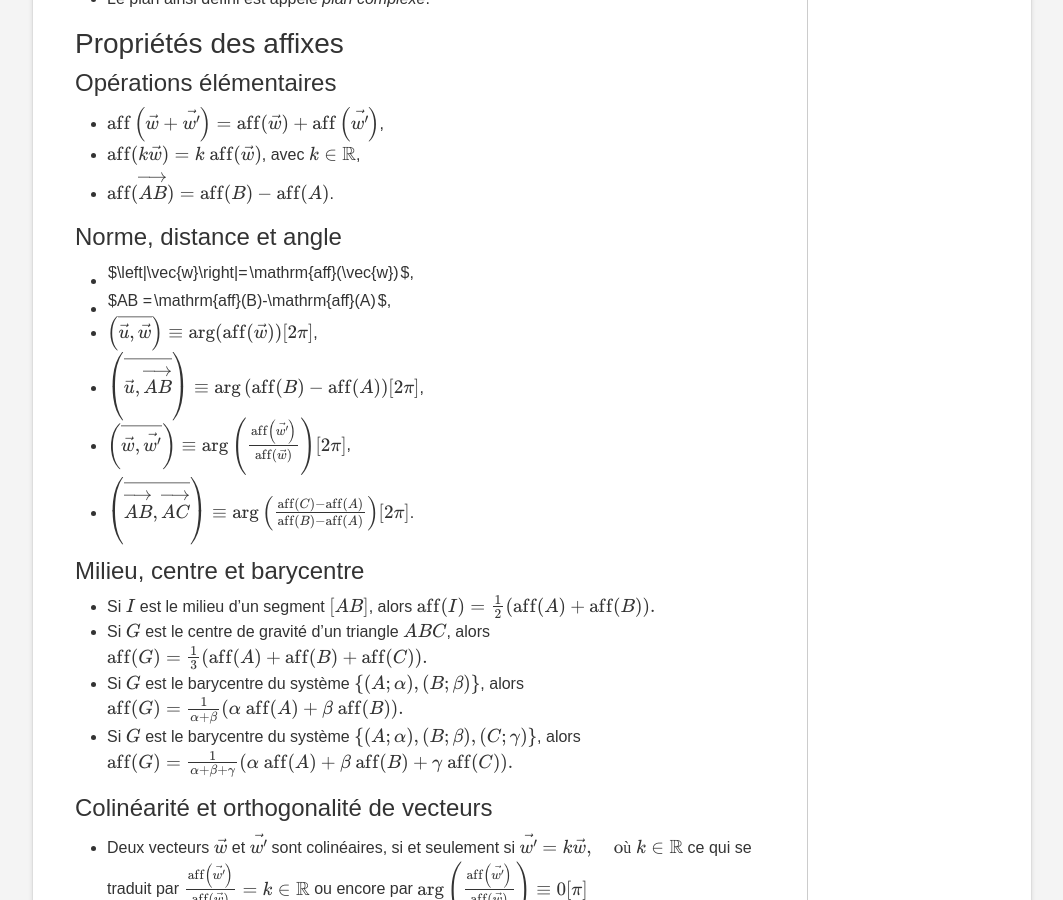
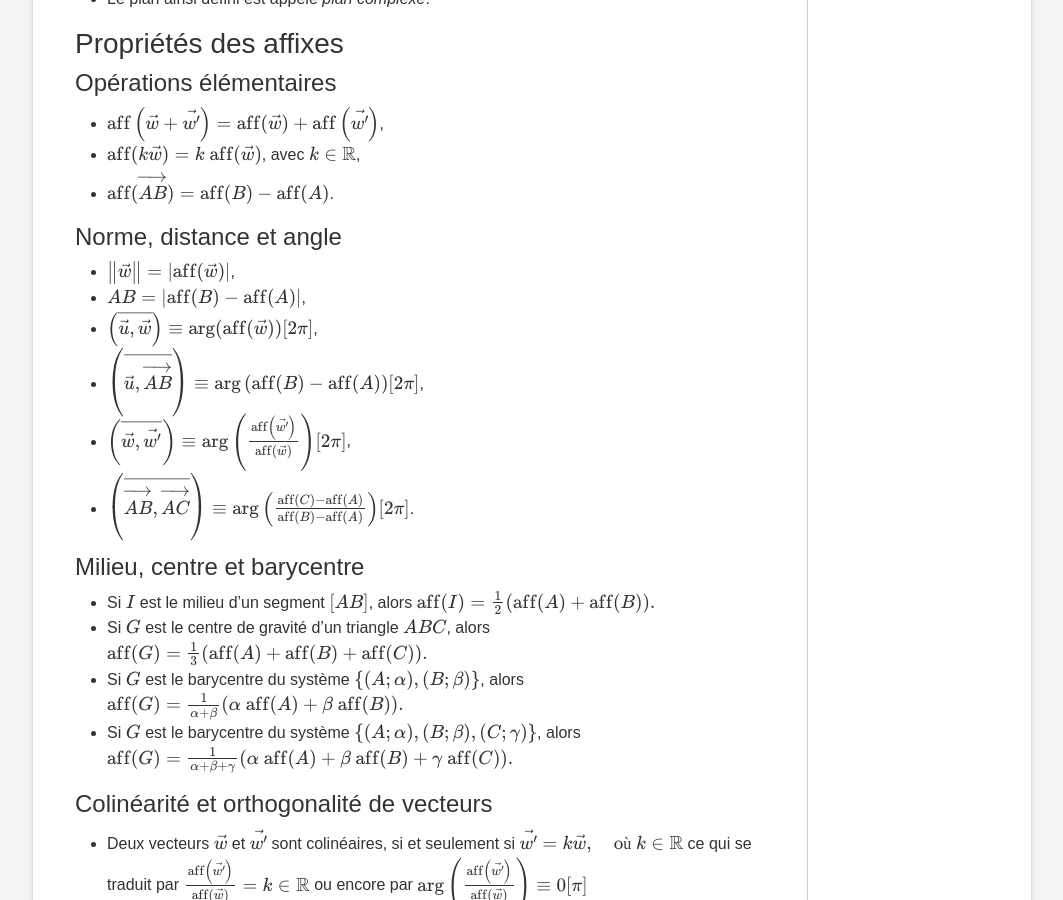
Before and after one commit to learninmath/learninmath.github.io, a Jekyll site: the page built from _2bpc/chapitre8.md, in a window 1280 px wide and 900 px high, scrolled down 2246 px. Shown: the whole window, without its empty margins (108-1171 px from the left). Built offline with Jekyll 4.4.1, drawn with Linux system fonts in a browser that asks for light colours.

Commit message:
v18.3.26

```diff
--- a/_2bpc/chapitre8.md
+++ b/_2bpc/chapitre8.md
@@ -99,8 +99,8 @@ Le plan est muni d'un repère orthonormé $(O; \vec{u}, \vec{v})$.
 
 #### Norme, distance et angle
 
-* $\left\|\vec{w}\right\|=|\mathrm{aff}(\vec{w})|$,
-* $AB = |\mathrm{aff}(B)-\mathrm{aff}(A)|$,
+* $\left\lVert\vec{w}\right\rVert=\lvert\mathrm{aff}(\vec{w})\rvert$,
+* $AB = \lvert\mathrm{aff}(B)-\mathrm{aff}(A)\rvert$,
 * $\left(\overline{\vec{u},\vec{w}}\right) \equiv \arg(\mathrm{aff}(\vec{w}))[2\pi]$,
 * $\left(\overline{\vec{u},\overrightarrow{AB}}\right) \equiv \arg\left(\mathrm{aff}(B)-\mathrm{aff}(A)\right)[2\pi]$,
 * $\left(\overline{\vec{w},\vec{w'}}\right) \equiv \arg\left(\frac{\mathrm{aff}\left(\vec{w'}\right)}{\mathrm{aff}(\vec{w})}\right)[2\pi]$,
```
